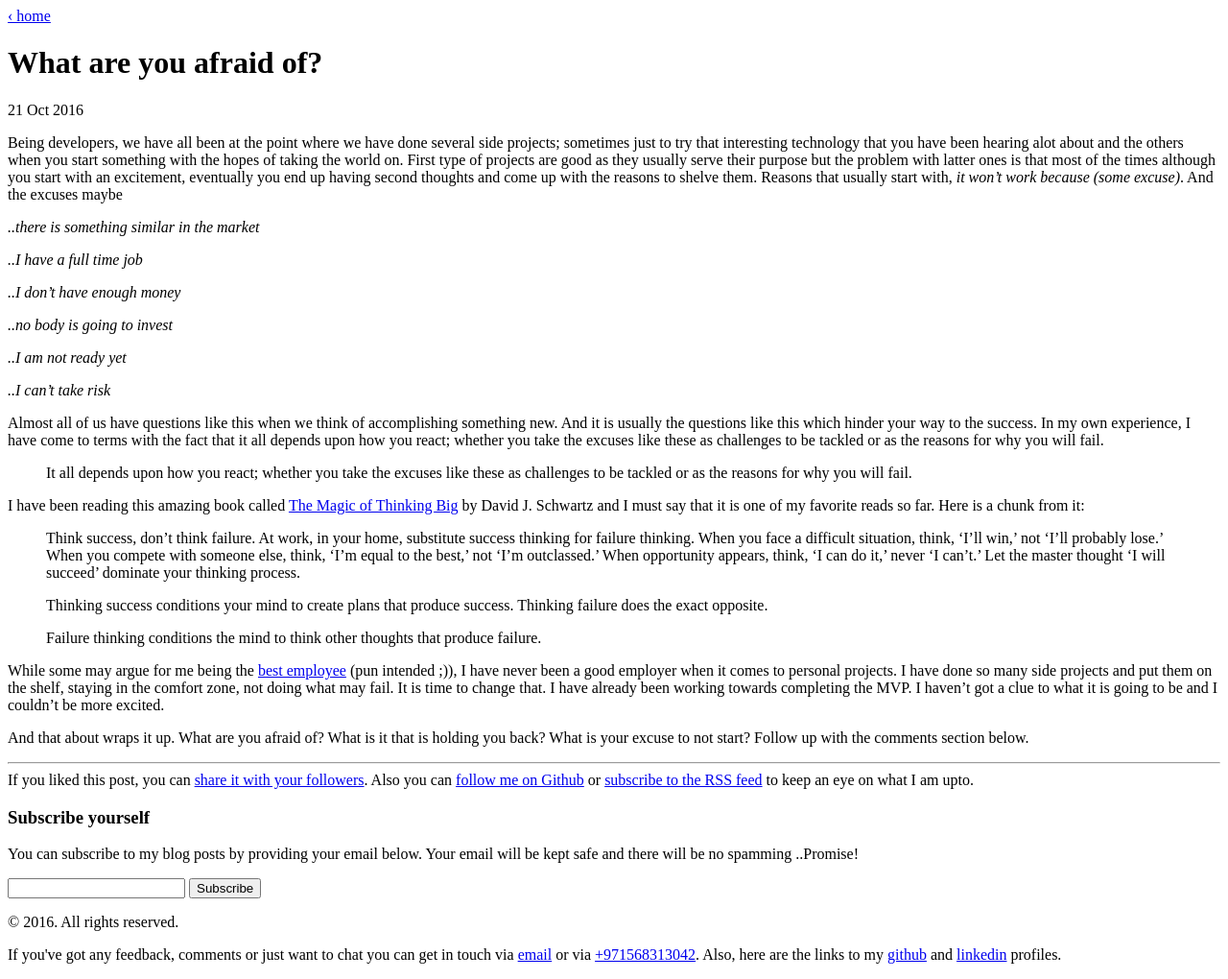
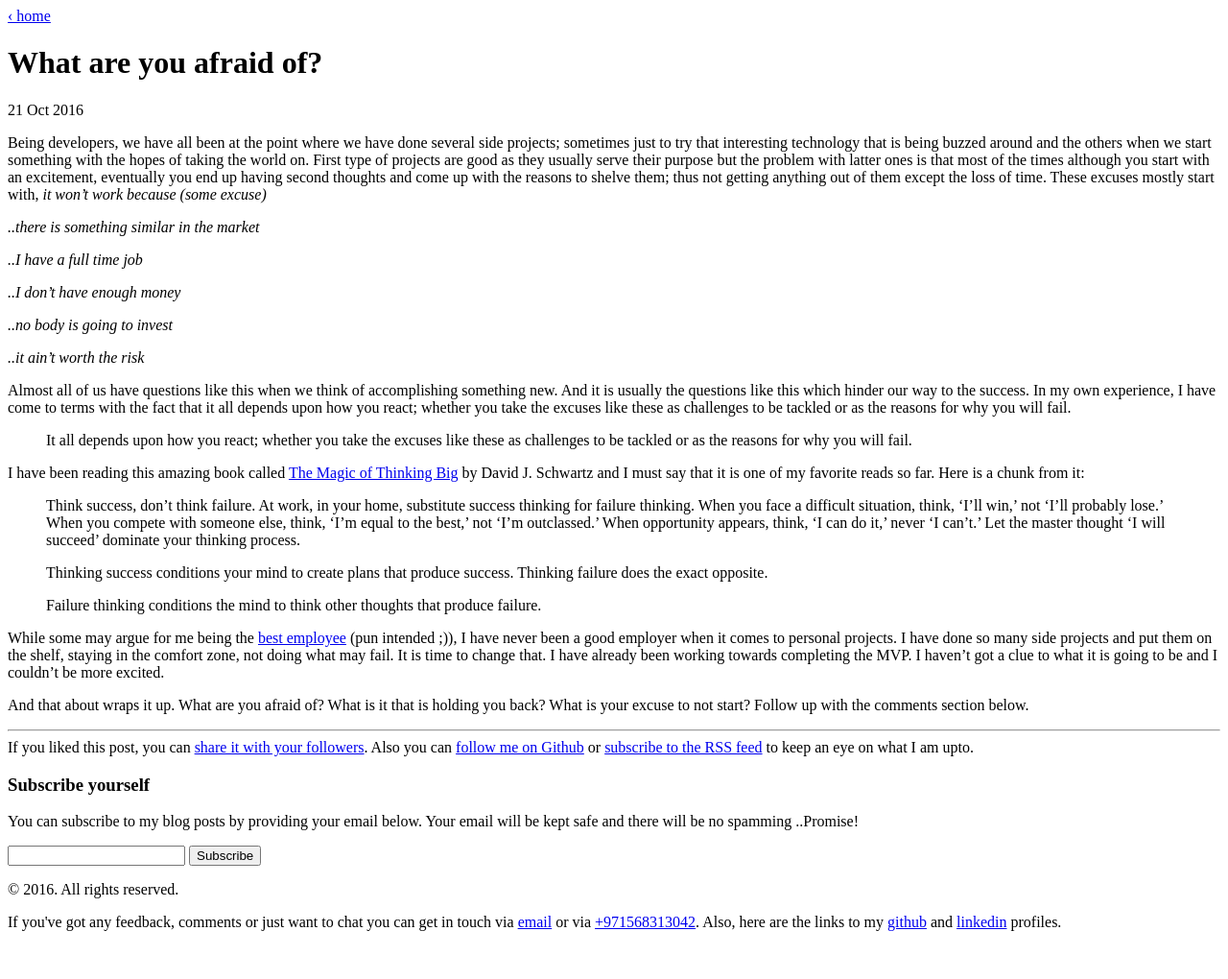
Before and after one commit to kamranahmedse/kamranahmedse.github.io, a Jekyll site: the page built from blog/_posts/2016-10-21-what-are-you-afraid-of.md, in a window 1280 px wide. Shown: the whole page at 96% size. Built offline with Jekyll 4.4.1, drawn with Linux system fonts in a browser that asks for light colours; some web fonts are replaced; comment, search, counter and statistics services are not loaded; after the commit the page ends 986 px from its top, so only the background shows below that.

Commit message:
Fix typos

```diff
--- a/blog/_posts/2016-10-21-what-are-you-afraid-of.md
+++ b/blog/_posts/2016-10-21-what-are-you-afraid-of.md
@@ -4,7 +4,7 @@ title: What are you afraid of?
 comments: true
 ---
 
-Being developers, we have all been at the point where we have done several side projects; sometimes just to try that interesting technology that you have been hearing alot about and the others when you start something with the hopes of taking the world on. First type of projects are good as they usually serve their purpose but the problem with latter ones is that most of the times although you start with an excitement, eventually you end up having second thoughts and come up with the reasons to shelve them. Reasons that usually start with, *it won't work because (some excuse)*. And the excuses maybe
+Being developers, we have all been at the point where we have done several side projects; sometimes just to try that interesting technology that is being buzzed around and the others when we start something with the hopes of taking the world on. First type of projects are good as they usually serve their purpose but the problem with latter ones is that most of the times although you start with an excitement, eventually you end up having second thoughts and come up with the reasons to shelve them; thus not getting anything out of them except the loss of time. These excuses mostly start with, *it won't work because (some excuse)*
 
 *..there is something similar in the market*
 
@@ -14,11 +14,9 @@ Being developers, we have all been at the point where we have done several side
 
 *..no body is going to invest*
 
-*..I am not ready yet*
+*..it ain't worth the risk*
 
-*..I can't take risk*
-
-Almost all of us have questions like this when we think of accomplishing something new. And it is usually the questions like this which hinder your way to the success. In my own experience, I have come to terms with the fact that it all depends upon how you react; whether you take the excuses like these as challenges to be tackled or as the reasons for why you will fail.
+Almost all of us have questions like this when we think of accomplishing something new. And it is usually the questions like this which hinder our way to the success. In my own experience, I have come to terms with the fact that it all depends upon how you react; whether you take the excuses like these as challenges to be tackled or as the reasons for why you will fail.
 
 > It all depends upon how you react; whether you take the excuses like these as challenges to be tackled or as the reasons for why you will fail.
 
```
